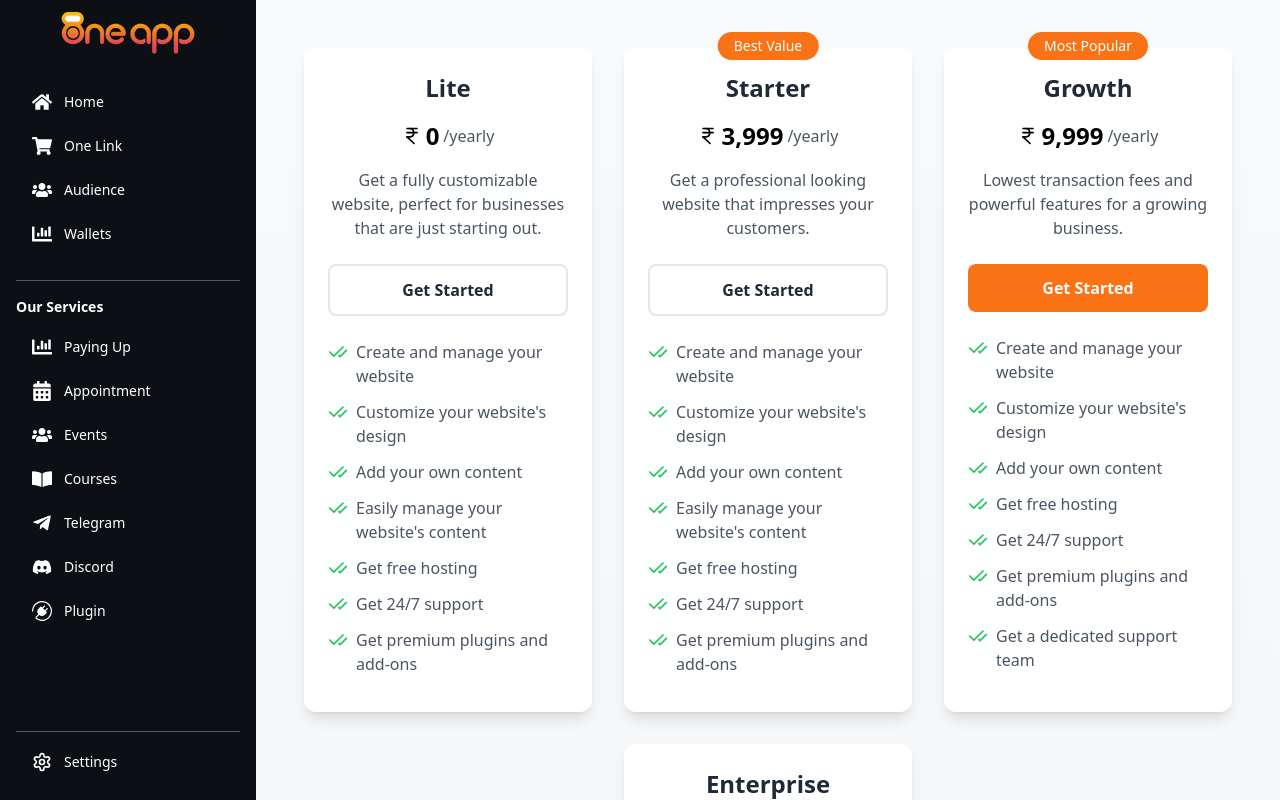
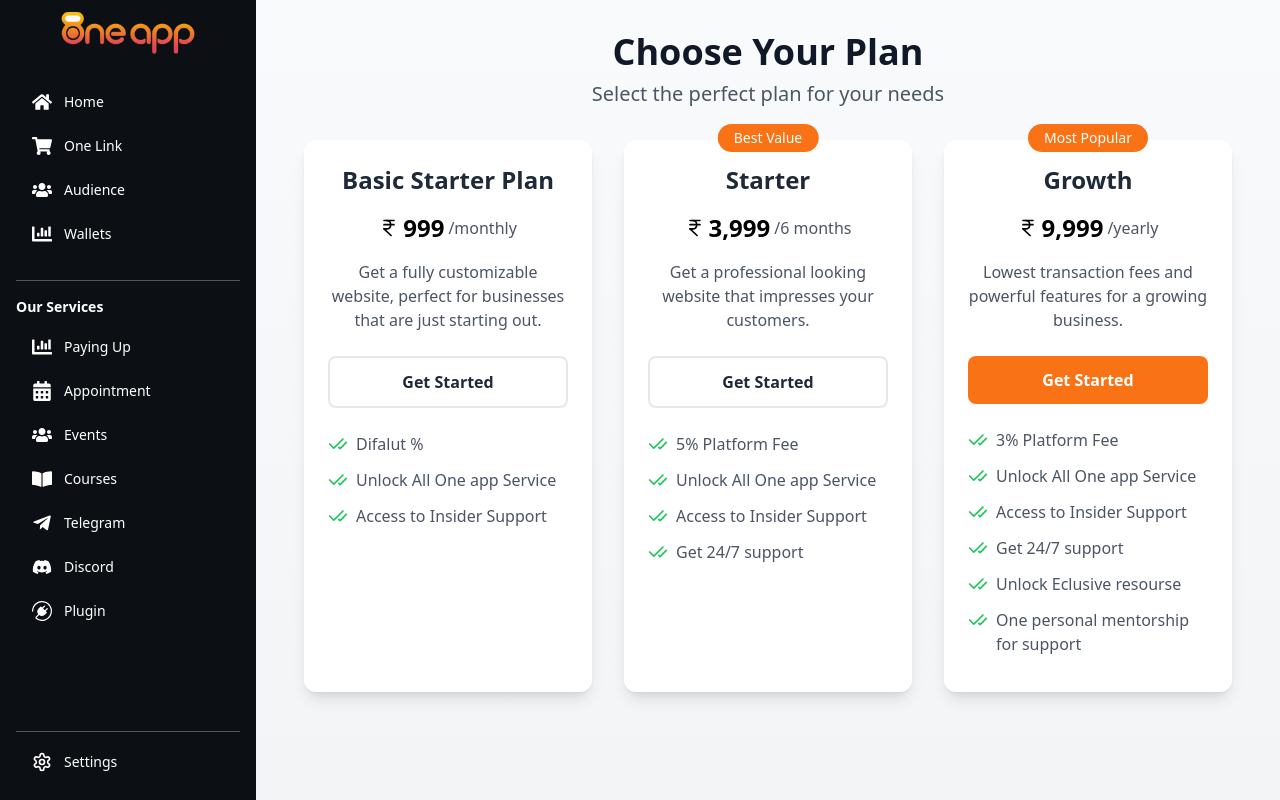
Before and after one commit to anandpandey1308/oneapp, a React (Vite) app: page /dashboard/plugin in a window 1280 px wide. Built offline with nearby package versions, Linux system fonts and the light colour scheme.

Commit message:
fixed design for drop dpwn and event creation page

```diff
--- a/src/Pages/Dashboard/DashboardPages/EventsPage/CreateEventPage.jsx
+++ b/src/Pages/Dashboard/DashboardPages/EventsPage/CreateEventPage.jsx
@@ -4,7 +4,7 @@
 
 const CreateEventPage = () => {
   const [dropdownOpen, setDropdownOpen] = useState(false);
-  const [selectedOption, setSelectedOption] = useState("Option 1");
+  const [selectedOption, setSelectedOption] = useState("Finance");
   const [imagePreview, setImagePreview] = useState(null);
   const [activeTab, setActiveTab] = useState(0);
   const [eventTab, setEventTab] = useState(0);
@@ -17,8 +17,8 @@
 
   const tabs = [
     { title: "Zoom" },
-    { title: "Virtual" },
-    { title: "In Person" },
+    { title: "Add link" },
+    { title: "Offline" },
   ];
 
   const eventTabs = [{ title: "Single Event" }, { title: "Recurring Event" }];
@@ -26,6 +26,13 @@
   const costTab = [
     { title: "Free" },
     { title: "Paid" },
+  ]
+
+  const eventCategory = [
+    "Finance",
+    "Education",
+    "Astrology",
+    "Others"
   ]
 
   const handleDropdownToggle = () => setDropdownOpen(!dropdownOpen);
@@ -136,7 +143,7 @@
             </button>
             {dropdownOpen && (
               <ul className="absolute w-full bg-white border border-gray-300 rounded-md mt-1 shadow-lg z-10">
-                {["Option 1", "Option 2", "Option 3"].map((option) => (
+                {eventCategory.map((option) => (
                   <li
                     key={option}
                     onClick={() => handleOptionSelect(option)}
--- a/src/Pages/Dashboard/DashboardPages/PluginPage/PluginPage.jsx
+++ b/src/Pages/Dashboard/DashboardPages/PluginPage/PluginPage.jsx
@@ -4,9 +4,12 @@
 
 const PluginPage = () => {
   return (
-    <div className="min-h-screen bg-gradient-to-b from-gray-50 to-gray-100 py-12 px-4">
+    <div className="min-h-screen bg-gradient-to-b from-gray-50 to-gray-100 py-8 px-4">
       <div className="max-w-7xl mx-auto">
-
+      <div className="text-center mb-8">
+          <h1 className="text-4xl font-bold text-gray-900 mb-2">Choose Your Plan</h1>
+          <p className="text-xl text-gray-600">Select the perfect plan for your needs</p>
+        </div>
         <div className="flex flex-wrap justify-center gap-8">
           {pluginConfig.map((plan, index) => (
             <div
--- a/src/Pages/Dashboard/DashboardPages/PluginPage/pluginConfig.js
+++ b/src/Pages/Dashboard/DashboardPages/PluginPage/pluginConfig.js
@@ -1,38 +1,31 @@
 export const pluginConfig = [
     {
         cardHighlight: "",
-        planType: "Lite",
-        price: "0",
-        timeFrame: "yearly",
+        planType: "Basic Starter Plan",
+        price: "999",
+        timeFrame: "monthly",
         description: "Get a fully customizable website, perfect for businesses that are just starting out.",
         buttonText: "Get Started",
         buttonColor: "bg-white",
         feature: [
-            "Create and manage your website",
-            "Customize your website's design",
-            "Add your own content",
-            "Easily manage your website's content",
-            "Get free hosting",
-            "Get 24/7 support",
-            "Get premium plugins and add-ons"
+            "Difalut %",
+            "Unlock All One app Service",
+            "Access to Insider Support"
         ]
     },
     {
         cardHighlight: "Best Value",
         planType: "Starter",
         price: "3,999",
-        timeFrame: "yearly",
+        timeFrame: "6 months",
         description: "Get a professional looking website that impresses your customers.",
         buttonText: "Get Started",
         buttonColor: "bg-white",
         feature: [
-            "Create and manage your website",
-            "Customize your website's design",
-            "Add your own content",
-            "Easily manage your website's content",
-            "Get free hosting",
-            "Get 24/7 support",
-            "Get premium plugins and add-ons"
+            "5% Platform Fee",
+            "Unlock All One app Service",
+            "Access to Insider Support",
+            "Get 24/7 support"
         ]
     },
     {
@@ -44,32 +37,12 @@
         buttonText: "Get Started",
         buttonColor: "bg-orange-500",
         feature: [
-            "Create and manage your website",
-            "Customize your website's design",
-            "Add your own content",
-            "Get free hosting",
+            "3% Platform Fee",
+            "Unlock All One app Service",
+            "Access to Insider Support",
             "Get 24/7 support",
-            "Get premium plugins and add-ons",
-            "Get a dedicated support team"
-        ]
-    },
-    {
-        cardHighlight: "",
-        planType: "Enterprise",
-        price: "19,999",
-        timeFrame: "yearly",
-        description: "Advanced features and priority support for large-scale businesses.",
-        buttonText: "Get Started",
-        buttonColor: "bg-orange-500",
-        feature: [
-            "Create and manage your website",
-            "Customize your website's design",
-            "Add your own content",
-            "Easily manage your website's content",
-            "Get free hosting",
-            "Get 24/7 support",
-            "Get premium plugins and add-ons",
-            "Get a dedicated support team"
+            "Unlock Eclusive resourse",
+            "One personal mentorship for support"
         ]
     }
 ];
```
